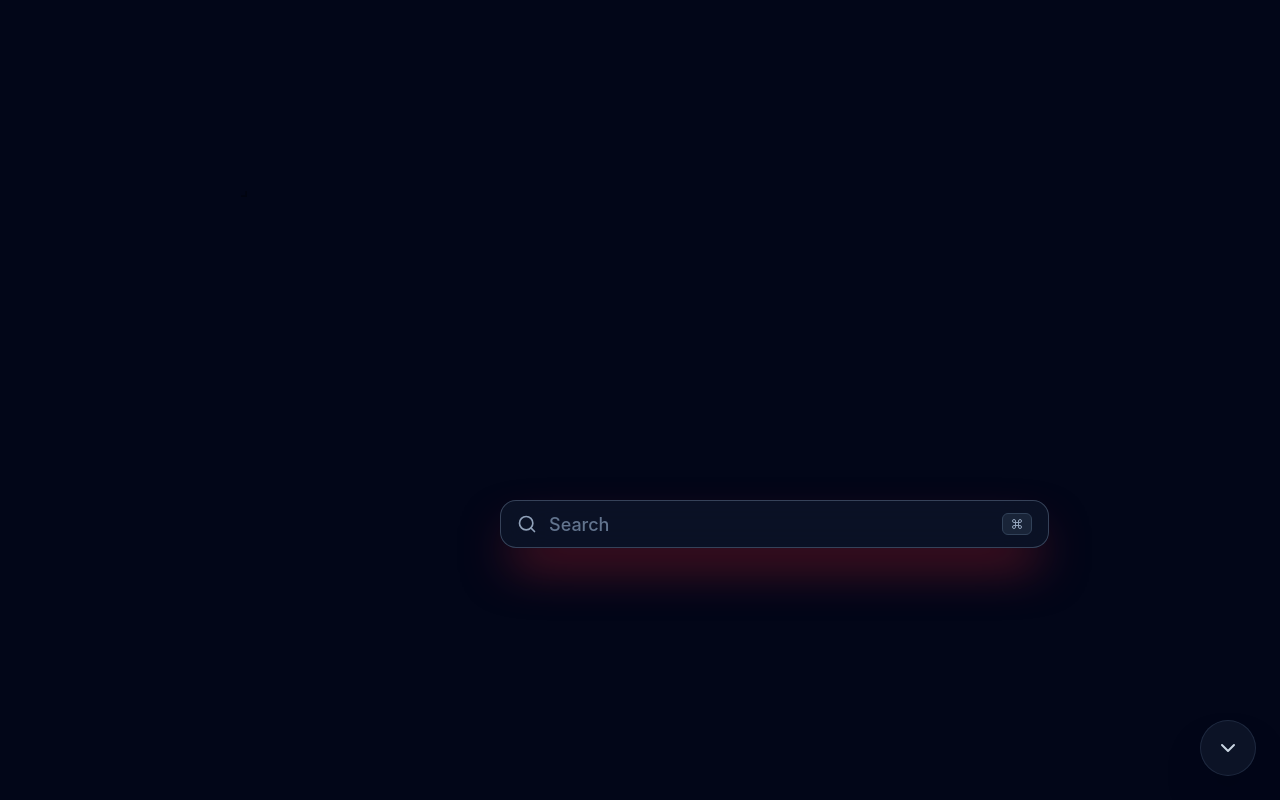
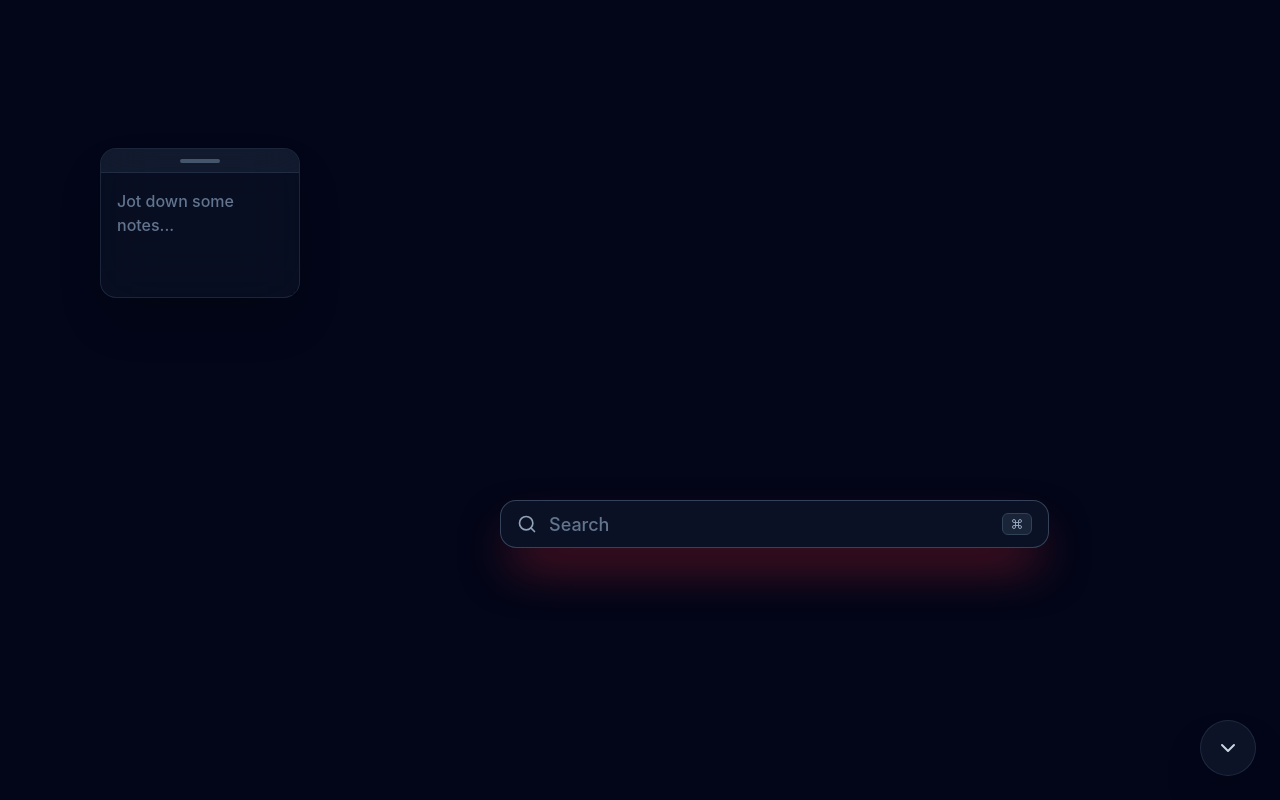
Before and after one commit to amansinghbisht-dev/FluxTab, a React (Vite) app: page / in a window 1280 px wide. Built offline with nearby package versions, Linux system fonts and the light colour scheme.

Commit message:
feat: add DefaultNotepad component with draggable and resizable functionality

```diff
--- /dev/null
+++ b/src/assets/Notepad/DefaultNotepad.jsx
@@ -0,0 +1,31 @@
+import DraggableWrapper from "../../components/DraggableWrapper";
+import ResizableWrapper from "../../components/ResizableWrapper";
+
+const DefaultNotepad = () => {
+  return (
+    <DraggableWrapper defaultPosition={{ x: 100, y: 100 }}>
+      {/* Ensure absolute positioning is here so bounds work properly */}
+      <div className="absolute">
+        {/* IMPORTANT: Make sure ResizableWrapper has no bg colors applied to it! */}
+        <ResizableWrapper>
+          {/* Frosted Glass Container matching the Searchbar */}
+          <div className="flex flex-col w-full h-full bg-slate-900/50 backdrop-blur-xl border border-slate-700/50 rounded-2xl shadow-2xl overflow-hidden transition-colors duration-300 focus-within:bg-slate-900/70 focus-within:border-slate-500/50">
+            {/* Header / Drag Handle */}
+            <div className="flex items-center justify-center h-6 w-full bg-slate-800/50 border-b border-slate-700/50 shrink-0 cursor-grab active:cursor-grabbing">
+              <div className="w-10 h-1 bg-slate-600 rounded-full" />
+            </div>
+
+            {/* Text Area */}
+            <textarea
+              className="w-full h-full p-4 bg-transparent resize-none outline-none text-slate-200 placeholder:text-slate-500 font-medium"
+              placeholder="Jot down some notes..."
+              spellCheck="false"
+            />
+          </div>
+        </ResizableWrapper>
+      </div>
+    </DraggableWrapper>
+  );
+};
+
+export default DefaultNotepad;
--- a/src/assets/Searchbar/default.jsx
+++ b/src/assets/Searchbar/default.jsx
@@ -5,7 +5,7 @@ const DefaultSearchbar = forwardRef(({ style, className, ...props }, ref) => {
   return (
     <div
       ref={ref}
-      className={`flex items-center w-3/7 px-4 py-3 bg-slate-900/50 backdrop-blur-xl border border-slate-700/50 rounded-2xl shadow-2xl transition-colors duration-300 focus-within:bg-slate-900/70 focus-within:border-slate-500/50 ${className || ""}`}
+      className={`flex items-center w-3/7 px-4 py-3 bg-slate-900/50 backdrop-blur-xl border border-slate-700/50 rounded-2xl cursor-grab active:cursor-grabbing shadow-2xl transition-colors duration-300 focus-within:bg-slate-900/70 focus-within:border-slate-500/50 ${className || ""}`}
       style={style}
       {...props}
     >
@@ -20,7 +20,7 @@ const DefaultSearchbar = forwardRef(({ style, className, ...props }, ref) => {
         autoFocus
       />
 
-      <div className="hidden sm:flex items-center justify-center px-2 py-1 ml-3 bg-slate-800/80 rounded-md border border-slate-700 shrink-0">
+      <div className="hidden sm:flex items-center justify-center cursor-pointer px-2 py-1 ml-3 bg-slate-800/80 rounded-md border border-slate-700 shrink-0">
         <Command className="w-3 h-3 text-slate-400" />
       </div>
     </div>
--- a/src/components/WorkBoard.jsx
+++ b/src/components/WorkBoard.jsx
@@ -1,4 +1,5 @@
 import DefaultMenu from "../assets/menu/DefaultMenu";
+import DefaultNotepad from "../assets/Notepad/DefaultNotepad";
 import DefaultSearchbar from "../assets/Searchbar/default";
 import DraggableWrapper from "../components/DraggableWrapper";
 import ResizableWrapper from "../components/ResizableWrapper";
@@ -19,7 +20,6 @@ const WorkBoard = () => {
           </div>
         </ResizableWrapper>
       </DraggableWrapper>
-
       <ResizableWrapper
         className=" hidden items-center justify-center"
         style={{ top: "250px", left: "50px" }}
@@ -32,7 +32,12 @@ const WorkBoard = () => {
       <DraggableWrapper defaultPosition={{ x: 500, y: 500 }}>
         <DefaultSearchbar className="max-w-4xl shadow-red-500/50" />
       </DraggableWrapper>
+
       <DefaultMenu />
+
+
+          <DefaultNotepad />
+
     </div>
   );
 };
```
